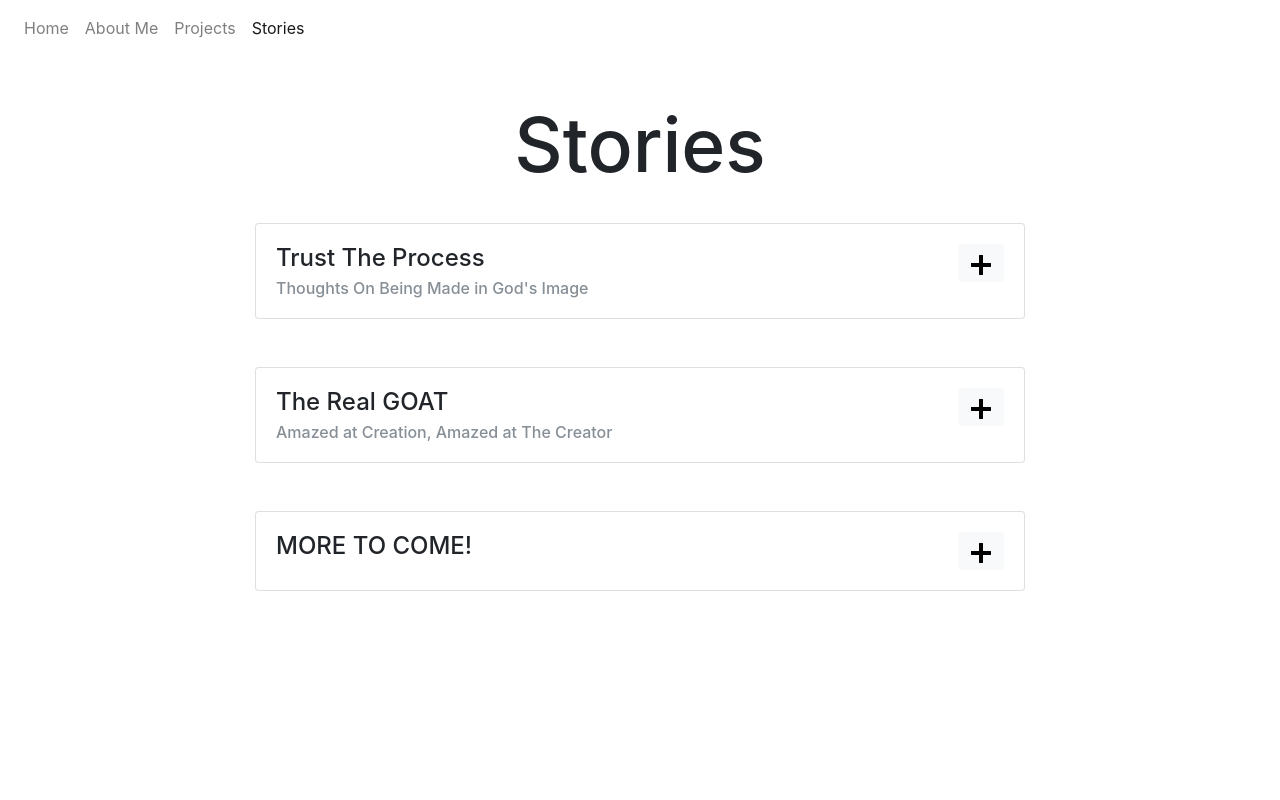
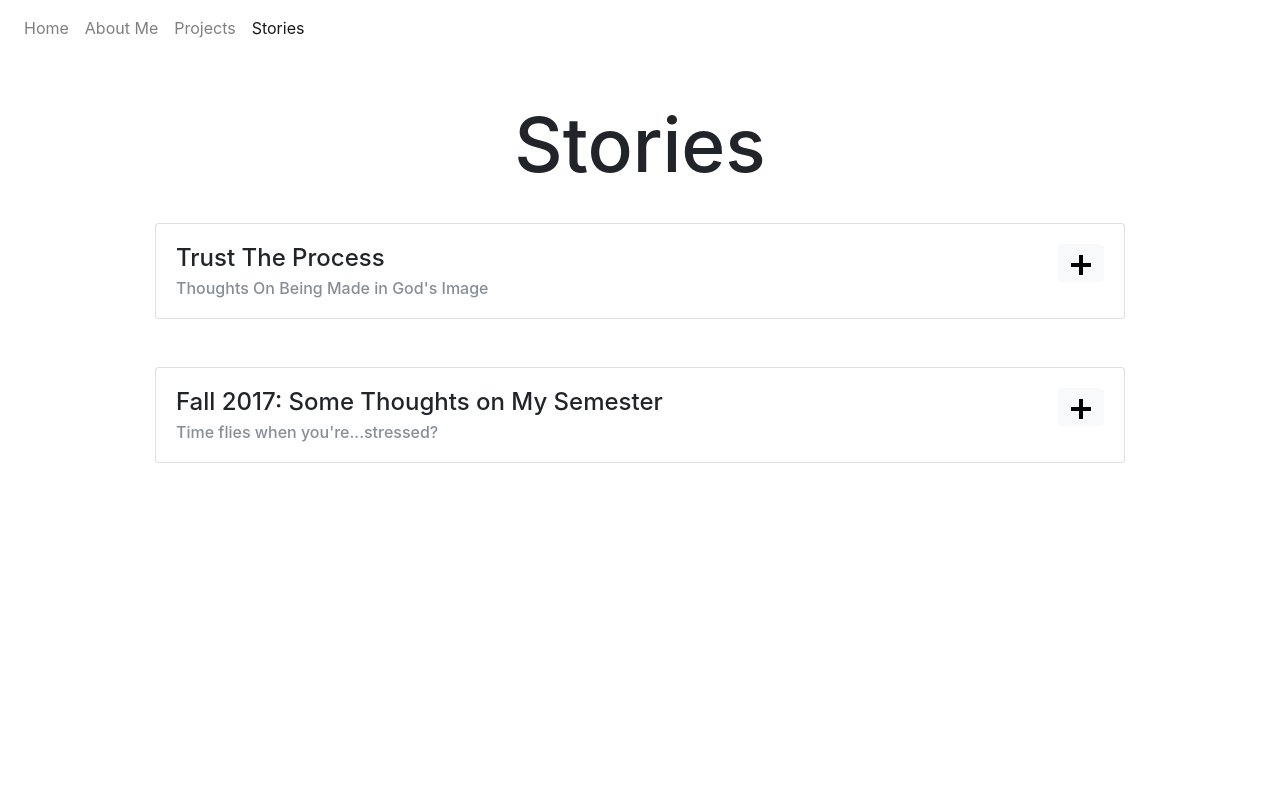
Before and after one commit to yu-jeremy/Personal-Website, a PHP site: page /stories.html in a window 1280 px wide. Run offline with PHP 8.4, Linux system fonts and the light colour scheme; some libraries are stand-ins or nearby versions.

Commit message:
Editing posts and home page

```diff
--- a/css/style.css
+++ b/css/style.css
@@ -1,3 +1,12 @@
+html {
+  position: relative;
+  height: 100%;
+}
+body {
+  /* Margin bottom by footer height */
+  margin-bottom: 60px;
+}
+
 .title {
   font-size: 75px;
   padding-top: 100px;
@@ -34,6 +43,14 @@
   width: 450px;
 }
 
+.lg-container {
+  width: 800px;
+}
+
+.footer_text {
+  padding-left: 20px;
+}
+
 .pro-pic-fade {
   transition-timing-function: ease;
 }
@@ -61,6 +78,24 @@
   border-radius: 50px;
 }
 
-.story_button {
+.content_button {
   float: right;
 }
+
+.footer {
+  position: absolute;
+  bottom: 0;
+  width: 100%;
+  /* Set the fixed height of the footer here */
+  height: 60px;
+  line-height: 60px; /* Vertically center the text there */
+}
+
+.info_link {
+    transition: transform 1s;
+}
+
+.info_link:hover {
+    transform: scale(1.2,1.2);
+
+}
--- a/stories.html
+++ b/stories.html
@@ -36,14 +36,14 @@
 
   <h1 class="title text-center">Stories</h1>
   <!-- this allows you to make stories max 350 pixels with a vertical scroll bar -->
-  <div class="container justify-content-center pre-scrollable">
+  <div class="container justify-content-center pre-scrollable content_container">
     <div class="card">
       <div class="card-block text-container">
-        <button type="button" class="sticky-top btn btn-light story_button">
+        <button type="button" class="sticky-top btn btn-light content_button">
         <img src="glyphicons_free/glyphicons/png/glyphicons-433-plus.png" alt="Plus sign"></button>
         <h4 class="card-title">Trust The Process</h4>
         <h6 id="subtitle_one" class="subtitle card-subtitle text-muted">Thoughts On Being Made in God's Image</h6>
-        <div class="story card-text">
+        <div class="content card-text">
           <p class="lead">What does it mean to be made in God's image? A few resources I'm reflecting on as I write this are below:
           </p>
           <ul>
@@ -83,7 +83,7 @@
             Ok, so maybe we've heard this before but do these thoughts change when we look at God as "us", as made up of three persons? I wouldn't say so. I would say that it gives us an increasingly-detailed outline of God's intentions for mankind. The Holy Trinity, while consisting of three distinct persons, are unified and before the events documented in Genesis (when time didn't exist), the Father, the Son, and the Holy Spirit formed a community, a community in fellowship with each other. In the same way, we, mankind, are not just meant to have a relationship with God but also relationships with the rest of our kind. God was in fellowship with...well, Himself, and He also created man to be this way, to be in fellowship with man.
           </p>
           <p>
-            So how does this have anything to with some sort of process? Well, being made for a relationship with Him and others <i>takes time</i>. I have often struggled with a related question in the past: why couldn't God just spawn a bunch of humans who glorify Him and sing His praises without having to endure all of the dumb things man has done? We can quickly look at the passage from Mark to see what God might be saying:
+            So how does this have anything to with some sort of process? Well, being made for a relationship with God and others <i>takes time</i>. I have often struggled with a related question in the past: why couldn't God just spawn a bunch of humans who glorify Him and sing His praises without having to endure all of the dumb things man has done? We can quickly look at the passage from Mark to see what God might have to say:
 
             <div class="my-5 mx-auto quotation text-container">
               <small><sup>30</sup>The apostles returned to Jesus and told him all that they had done and taught. <sup>31</sup>And he said to them, “Come away by yourselves to a desolate place and rest a while.” For many were coming and going, and they had no leisure even to eat. <sup>32</sup>And they went away in the boat to a desolate place by themselves. <sup>33</sup>Now many saw them going and recognized them, and they ran there on foot from all the towns and got there ahead of them. <sup>34</sup>When he went ashore he saw a great crowd, and he had compassion on them, because they were like sheep without a shepherd. And he began to teach them many things.
@@ -96,6 +96,8 @@
               <small><sup>8</sup>One of his disciples, Andrew, Simon Peter's brother, said to him, <sup>9</sup>"<mark>There is a boy here who has five barley loaves and two fish</mark>, but what are they for so many?"</small>
             </div>
           </p>
+          <p>
+            In Mark, we are told that the disciples "found out" how much food the crowds had. John tells us who the food came from. The five loaves and two fish were not collected from thousands, hundreds, or even tens of people in the crowd. <strong>The food came from one boy!</strong>
           <!-- other thoughts:
             process -> God could just make a group of people who adore him from the get-go
             he gives us choice: we see this as he CHOOSES to create us and the world
@@ -111,76 +113,39 @@
     </div>
   </div>
   <br><br>
-  <div class="container justify-content-center pre-scrollable">
+  <div class="container justify-content-center pre-scrollable content_container">
     <div class="card">
       <div class="card-block text-container">
-        <button type="button" class="btn btn-light story_button">
+        <button type="button" class="sticky-top btn btn-light content_button">
         <img src="glyphicons_free/glyphicons/png/glyphicons-433-plus.png" alt="Plus sign"></button>
-        <h4 class="card-title">The Real GOAT</h4>
-        <h6 class="subtitle card-subtitle text-muted">Amazed at Creation, Amazed at The Creator</h6>
-        <div class="story card-text">
-          <p>Tom Brady points me to Christ. Regardless of whether Brady
-          is a religious man or not (he has never been outspoken about any religious beliefs), the observations that
-          follow more closely relate to Deflategate and thoughts I had as that controversy spun out of control. If
-          you have no idea what any of these things are, here are a few links to helpful resources if you want to learn
-          more.</p>
-          <ul>
-            <li><a href="http://bit.ly/1GPvcnP">Deflategate Report</a></li>
-            <li><a href="http://bit.ly/22xqCsw">Deflategate (general)</a></li>
-            <li><a href="http://bit.ly/2kcghkv">Brady</a></li>
-            <li><a href="http://bit.ly/2A3aXvi">Who's Jesus?</a></li>
-          </ul>
-          <p>Ok, now for some context. Deflategate, considered to be a sports scandal (and one of many involving the
-          New England Patriots football team), became a thing nearly three years ago. More specifically, this controversy
-          was born during and grew after a game between the Patriots and the Indianapolis Colts, who were playing in a conference championship game during the 2014-2015 NFL playoffs. The winner of this game would have an opportunity to play in Superbowl XLIX against the Seattle Seahawks. During this game, some Patriot footballs were found to be
-          under-inflated (below the league's PSI standard) and after the game, a full-on investigation was initiated by the
-          league (specifically investigating Tom Brady's involvement and the situation in general). While there are already a host of mix-ups and unknowns related to why the league decided to investigate,
-          those will not be mentioned here. We move to another side of things now: what was this like for Patriots fans?
-          </p>
-          <p>I remember telling myself that this controversy was (and still is) stupid. Deflated footballs? Seriously? I
-          understood the league's view from an integrity standpoint: maybe they were trying to set some sort of standard.
-          Reflecting on the game, many fans were exasperated because the Patriots won 45-7. For fans of other teams,
-          what they had believed to be true about the Patriots was confirmed: once a cheater, always a cheater (see Spygate) In the following weeks, many Patriots fans sat seething in front of their computer screens as other fandoms relished in making an uncountable number of jokes about deflated footballs, Brady, and the Patriots organization.
-          </p>
-          <!-- cheaties photo -->
-          <figure class="container figure text-center">
-            <img class="img-fluid" style="width: 50%;" src="assets/cheaties.jpg" alt="Cheaties Cereal Box">
-            <figcaption class="figure-caption">Probably won't find this on my breakfast menu.</figcaption>
-          </figure>
-          <p>Since the league's investigation was focused on Brady (the investigation's conclusion was that Brady <strong>most likely</strong> new about what was going on with the deflated footballs and that <strong>"it is more probable than not"</strong> that the Patriots broke league rules in regards to ball regulations), Brady was the
-          one who went to court, with the NFLPA by his side. Brady's initial appeal did not change the league's 4-game
-          suspension ruling. When taken to a district judge, the suspension was removed. The league then appealed and this
-          appeal was also heard by a federal appeals court, eventually swaying things in the other direction yet again. This court ruled to reinstate Brady's suspension and Brady's next appeal was refused, which prompted Brady to make
-          a decision about whether or not he would take his case to the Supreme Court. He didn't, and served the 4-game suspension at the beginning of the 2016-2017 NFL season. With all this in mind...
-          </p>
-          <p>Now that I think about it, Brady taking the suspension at the time he did was a good call. At the time,
-          Patriots fans continued to lament about the numerous injustices associated with Brady's case. As some of you
-          might know, you can be a fan of a sports team and then you can be THAT fan; the fan who gets so worked up about
-          anything that has to do with their favorite team that <i>they start to lose sight of human reason</i>. After all, it is just a game, being played by others. Yes, sitting down on the couch on Thanksgiving Day to watch football might as well be synonymous with the holiday itself, but I would argue that supporting a team should not put us in a place where that team's ups and downs dictate our own ups and downs (I'm really just calling myself out here). Exceptions would be made for players and those involved with the teams in some capacity (and even then, we can discuss how "life is bigger than football" or "life is bigger than __________").
-          </p>
+        <h4 class="card-title">Fall 2017: Some Thoughts on My Semester</h4>
+        <h6 class="subtitle card-subtitle text-muted">Time flies when you're...stressed?</h6>
+        <div class="content card-text">
+          <p class="lead">The fall semester of my sophomore year is over and I'm back home. To sum up my time in St. Louis
+          during these past few months, I would just say...well, it was different. Yeah, that's pretty dumb, but after thinking about the semester for a while, I couldn't quite come up with another way to describe the experience. A few quick points as I reflect, for myself to remember:</p>
 
-          <p>Here's where we rope in some thoughts about faith. Most of the frustrations expressed by Patriots fans in response to the NFL's "attack" on Tom Brady and the Patriots organization were centered around perceived injustices. Many thought the Wells Report was complete BS and stood by Brady and the team for this reason.
-          </p>
+          <ol>
+            <li><strong>Stress makes me a hermit.</strong>
+              <p>This semester was certainly stressful. Many factors were involved but my decision making early on in the semester did not help, particularly in regards to my course load. Simply put, I recognized a while ago that taking one less class would have done wonders for my health, my schedule/commitments, and my faith. More so than previous semesters, I realized that stress keeps me holed up, physically away and spiritually distant from others. These kinds of observations have pushed me to ridicule and tear myself down in the past: "You could have been more productive during _____" and "Why can't you just be better?" characterize the type of sentiments in my head during such times. Additionally, I have had an irrational feeling of needing to prove myself <i>to myself</i> for quite some time now, which has constantly placed my own standards before God's. In the end...good comes out of this semester: my outlook on next semester has been informed by the result of pushing myself to places I didn't want to be this semester. To put time into the handful of things I know God has purposefully involved me in. To discern carefully when taking on more responsibilities. And to trust that more is not better when world tells me that it is.
+            </li>
+            <li><strong>The people make the place.</strong>
+              <p>Washington University is special to me because of the people I've met there. This is my reply when someone about "making the right college decision". Yes, I can easily imagine myself finding similar <i>forms</i> of community at some other university, but what really makes these forms at WashU different from corresponding ones at other schools? The people. I am grateful for all the friends I have made at school and I really do hope the coming semesters will confirm this sentiment. Many say that you'll never have four years quite like college and I absolutely agree...because I will never go through the process of meeting the people I've met again. Because I will never journey from the unknown to the familiar with these same communities again. Because I had that conversation, that meal, or that study session with those people at that time. The best thing about it? There's more people coming every year!</p>
+            </li>
+            <li><strong>The Year in Sports...So Far.</strong>
+              <p>From an NFL season riddled with injuries to franchising in the League of Legends pro scene, this year in sports has definitely...well, been interesting. You might have even heard that the World Rapid and Blitz Chess Championships are being held in Saudi Arabia...which has caused a bit of <a href="https://www.chess.com/news/view/fide-criticised-for-hosting-world-rapid-blitz-in-saudi-arabia">controversy. </a>And how about the Philadelphia Eagles making the leap along with second-year QB Carson Wentz only to see their star get <a href="http://www.nfl.com/news/story/0ap3000000891467/article/carson-wentz-suffers-torn-acl-in-win-over-rams">injured</a> during a crucial game against the Rams? Crazy, crazy stuff. Other honorable mentions include a wild Steelers vs. Patriots game, the Yankees signing Giancarlo Stanton, and Usain Bolt losing out on 100m gold in the last race of his professional track career.  More is coming...I'll just have to wait another 5 minutes.</p>
+            </li>
+
+            <li><strong>Honoring God with My Body</strong>
+              <p>Treating my body like a temple (see <a href="https://www.biblegateway.com/passage/?search=1+Corinthians+6:19-20">1 Corinthians 6:19-20</a>) has been something I've struggled with in the past. I guess it goes against what the world tells me about being a college student (and maybe part of this carries over from a competitive high school environment). This semester, sleep wasn't exactly a regular part of my schedule, which is partially why I appreciate having this winter break. I've found that I buy into the "do more" mantra ("Everyone's overcommitted at WashU") very easily; in other words, it's been easy for me to buy into what the world is saying about how I should be going about my college career. In relation to a point above, a positive that has come out of this particular aspect of my semester is an increased awareness of my limits, both physical and mental.
+              </p>
+            </li>
+          </ol>
         </div>
       </div>
     </div>
   </div>
-  <br><br>
 
-  <!-- template for new story -->
-  <div class="container justify-content-center pre-scrollable">
-    <div class="card">
-      <div class="card-block text-container">
-        <button type="button" class="btn btn-light story_button">
-        <img src="glyphicons_free/glyphicons/png/glyphicons-433-plus.png" alt="Plus sign"></button>
-        <h4 class="card-title">MORE TO COME!</h4>
-        <h6 class="card-subtitle text-muted"></h6>
-        <p class="story card-text">
 
-        </p>
-      </div>
-    </div>
-  </div>
 
 
   <!-- Javascript Files links -->
```
Also changed, not shown: about.html (+5 -24 lines), index.html (+18 -21 lines), myicons/backup.txt (added, +1 -0 lines), projects.html (+17 -2 lines), scripts/script.js (+24 -7 lines), README.md, assets/brady.jpg (added), myicons/png/001-web.png (added), myicons/png/002-social-media.png (added), myicons/png/003-facebook-logo.png (added), 2 other files.
